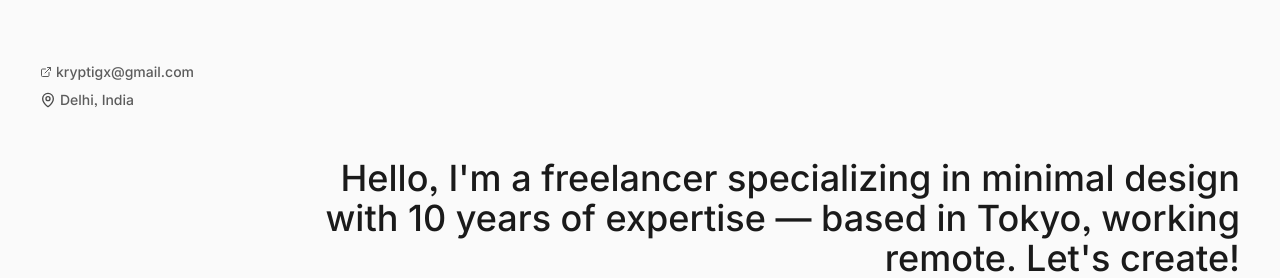
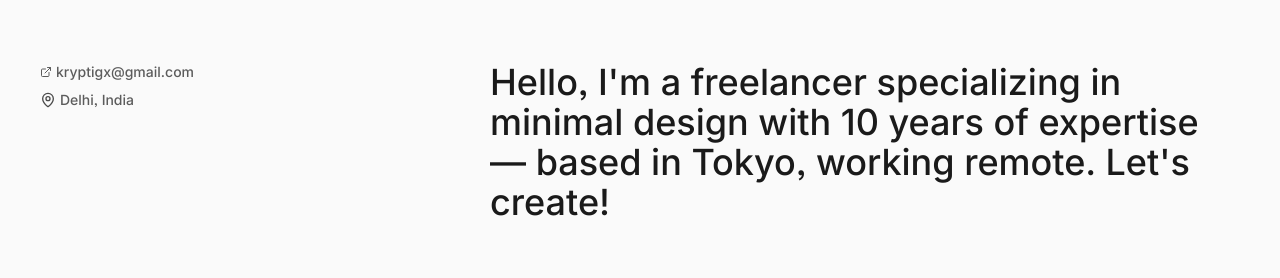
Before and after one commit to krytigx/port, a Next.js app: page / in a window 1280 px wide. Shown: the part 522-800 px from the top of the page. Built offline with nearby package versions, Linux system fonts and the light colour scheme.

Commit message:
Update page.tsx

```diff
--- a/src/app/page.tsx
+++ b/src/app/page.tsx
@@ -90,13 +90,14 @@ export default function HomePage() {
             </motion.div>
 
             <motion.p
-              className="text-lg md:text-4xl leading-relaxed mt-[6rem] pl-[6rem] text-right"
+              className="text-lg md:text-4xl leading-relaxed text-right md:text-left ml-0 md:ml-[17rem]"
               initial={{ y: 50, opacity: 0 }}
               animate={{ y: 0, opacity: 1 }}
               transition={{ duration: 0.8, delay: 1.2 }}
             >
               Hello, I'm a freelancer specializing in minimal design with 10 years of expertise — based in Tokyo, working remote. Let's create!
             </motion.p>
+
 
           </div>
         </motion.div>
```
